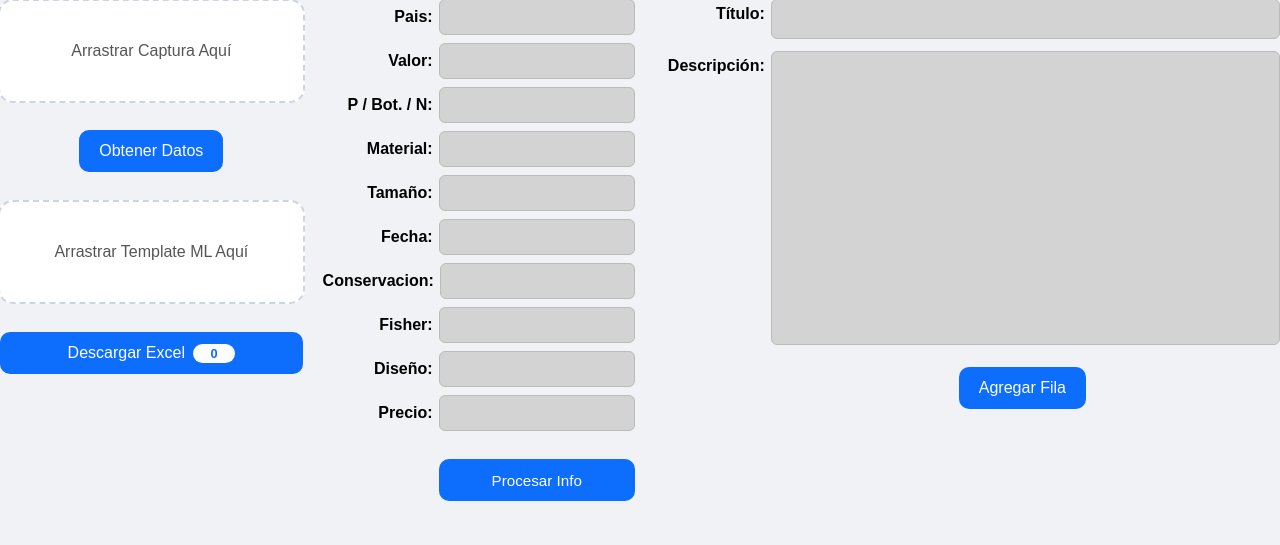
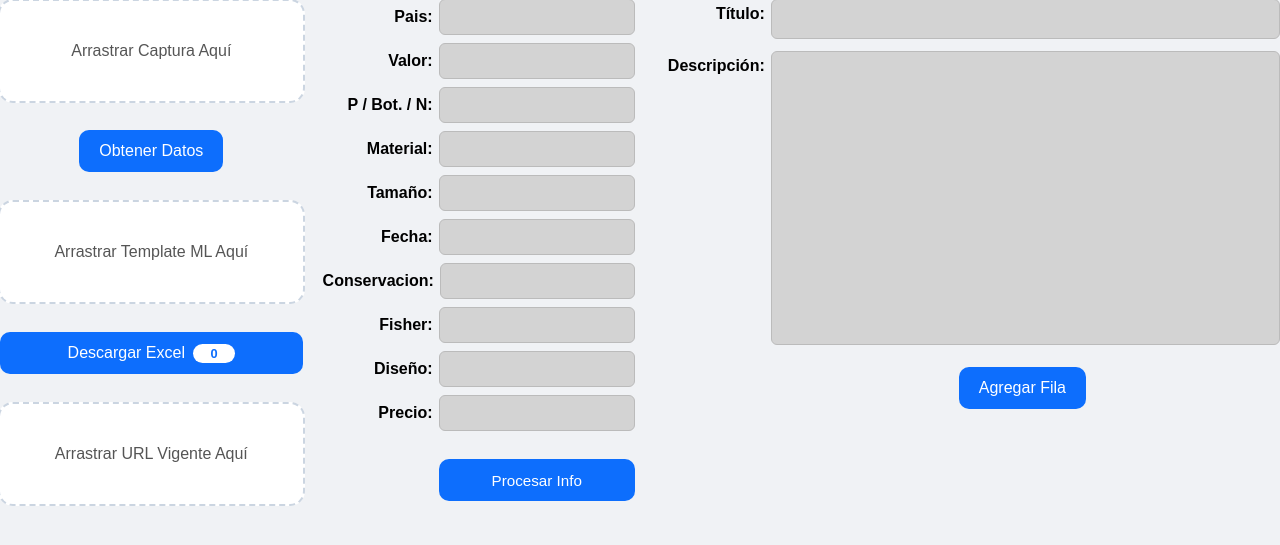
Before and after one commit to numismaticarosario/notepublisher, a Flask app: page / in a window 1280 px wide. Shown: the part 118-663 px from the top of the page. Run offline with Flask 3, Linux system fonts and the light colour scheme; some libraries are stand-ins or nearby versions.

Commit message:
Update index.html

```diff
--- a/templates/index.html
+++ b/templates/index.html
@@ -70,6 +70,38 @@
       min-width: 24px;
       text-align: center;
     }
+
+    /* --- URL DROPZONE --- */
+    #dropzoneURL {
+      margin-top: 28px;
+      width: 100%;
+      max-width: 320px;
+      height: 100px;
+      border: 2px dashed #cbd5e1;
+      border-radius: 15px;
+      background: #fff;
+      display: flex;
+      justify-content: center;
+      align-items: center;
+      color: #555;
+      font-size: 1rem;
+      text-align: center;
+      cursor: text;
+      transition: border-color 0.2s, background 0.2s;
+      position: relative;
+    }
+    #dropzoneURL.loaded {
+      border-color: #198754;
+      background: #eaffee;
+      color: #198754;
+      font-weight: bold;
+    }
+    #urlHiddenInput {
+      position: absolute;
+      opacity: 0;
+      width: 1px;
+      height: 1px;
+    }
   </style>
 </head>
 <body>
@@ -93,6 +125,13 @@
           Descargar Excel
           <span class="badge" id="rowCounter">0</span>
         </button>
+
+        <!-- DROPZONE URL -->
+        <div id="dropzoneURL" tabindex="0">
+          <input id="urlHiddenInput" type="text" />
+          <span id="urlPlaceholder">Arrastrar URL Vigente Aquí</span>
+          <span id="urlDisplay" style="display:none; font-weight:bold;">✓ Active Temporary URL</span>
+        </div>
       </div>
     </div>
 
@@ -140,11 +179,17 @@
     const downloadBtn = document.getElementById("downloadBtn");
     const rowCounter = document.getElementById("rowCounter");
 
+    const dropzoneURL = document.getElementById("dropzoneURL");
+    const urlPlaceholder = document.getElementById("urlPlaceholder");
+    const urlDisplay = document.getElementById("urlDisplay");
+    const urlHiddenInput = document.getElementById("urlHiddenInput");
+
     let currentFile = null;
     let mlWorkbook = null;
     let mlSheetName = null;
     let pendingRows = [];
     let rowCount = 0;
+    let activeURL = "";
 
     // ── helpers enable/disable ──────────────────────────────────────────────
     function checkEnableProcessBtn() {
@@ -190,6 +235,20 @@
     });
 
     document.addEventListener("paste", e => {
+      // Si el foco está en el dropzoneURL, capturamos el texto pegado como URL
+      if (document.activeElement === dropzoneURL || document.activeElement === urlHiddenInput) {
+        const text = e.clipboardData?.getData("text") || "";
+        if (text.trim()) {
+          activeURL = text.trim();
+          urlPlaceholder.style.display = "none";
+          urlDisplay.style.display = "inline";
+          dropzoneURL.classList.add("loaded");
+        }
+        e.preventDefault();
+        return;
+      }
+
+      // Comportamiento original: pegar imagen para captura
       const items = e.clipboardData?.items || [];
       for(const item of items){
         if(item.type.startsWith("image/")){
@@ -205,6 +264,11 @@
           }
         }
       }
+    });
+
+    // ── dropzone URL: foco al hacer click ──────────────────────────────────
+    dropzoneURL.addEventListener("click", () => {
+      dropzoneURL.focus();
     });
 
     // ── dropzone template ML ────────────────────────────────────────────────
@@ -330,15 +394,13 @@
       let calcPrecio = ((precioVal * 1500) / 0.84) + 1000;
       calcPrecio = Math.ceil(calcPrecio / 100) * 100;
 
-      // null = celda vacía (no se escribe nada en el xlsx)
       const row = [
         null, tituloVal, null, estado, "",
-        "https://http2.mlstatic.com/D_NQ_NP_655206-MLA111143947118_052026-F.jpg,https://http2.mlstatic.com/D_NQ_NP_757786-MLA111143976720_052026-F.jpg",  // col F (índice 5) → forzado texto
-        "", 1, calcPrecio, "Unidad", 1,                                            // col H (índice 7) stock → forzado entero
+        activeURL,  // col F (índice 5) → URL vigente del input
+        "", 1, calcPrecio, "Unidad", 1,
         descVal, 10, 15, 1, 0.1, null, "No agregar cuotas", "Sin Costo", "Mercado Envíos",
         "A cargo del comprador", "Acepto", "Garantía del vendedor",
         7, "días", "No ofrezco", paisVal, parseFloat(valorVal), null, Number(fechaVal.replace(",", ".")), null,
-        // col X (índice 23) días garantía → forzado entero (ver escritura abajo)
       ];
 
       pendingRows.push(row);
@@ -369,14 +431,10 @@
         nextRow = r + 1;
       }
 
-      // Índices de columna con formato forzado:
-      // 5  = col F → foto (texto "@")
-      // 7  = col H → stock (entero "0")
-      // 23 = col X → días de garantía (entero "0")
       const formatOverrides = {
-        5:  { t: "s", z: "@" },   // foto: texto plano
-        7:  { t: "n", z: "0" },   // stock: entero
-        23: { t: "n", z: "0" },   // días garantía: entero
+        5:  { t: "s", z: "@" },
+        7:  { t: "n", z: "0" },
+        23: { t: "n", z: "0" },
       };
 
       pendingRows.forEach((row, offset) => {
```
